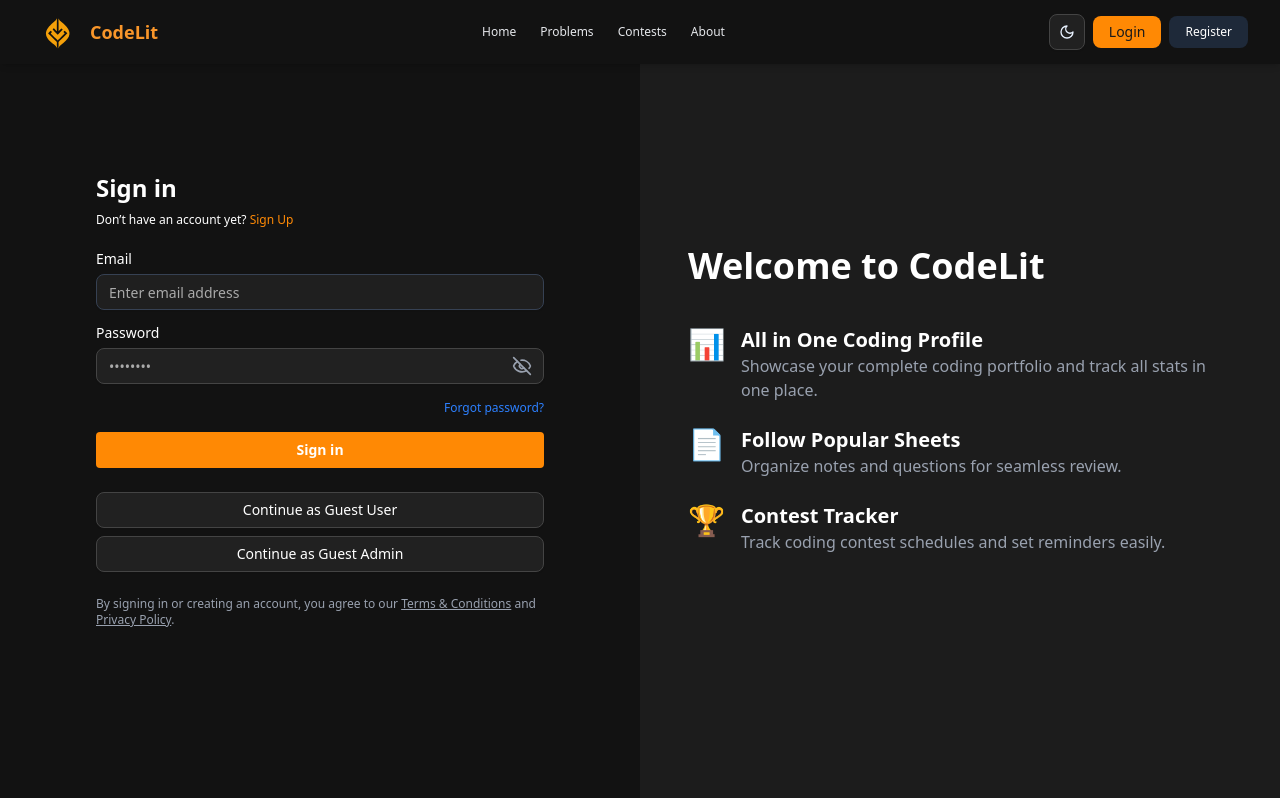
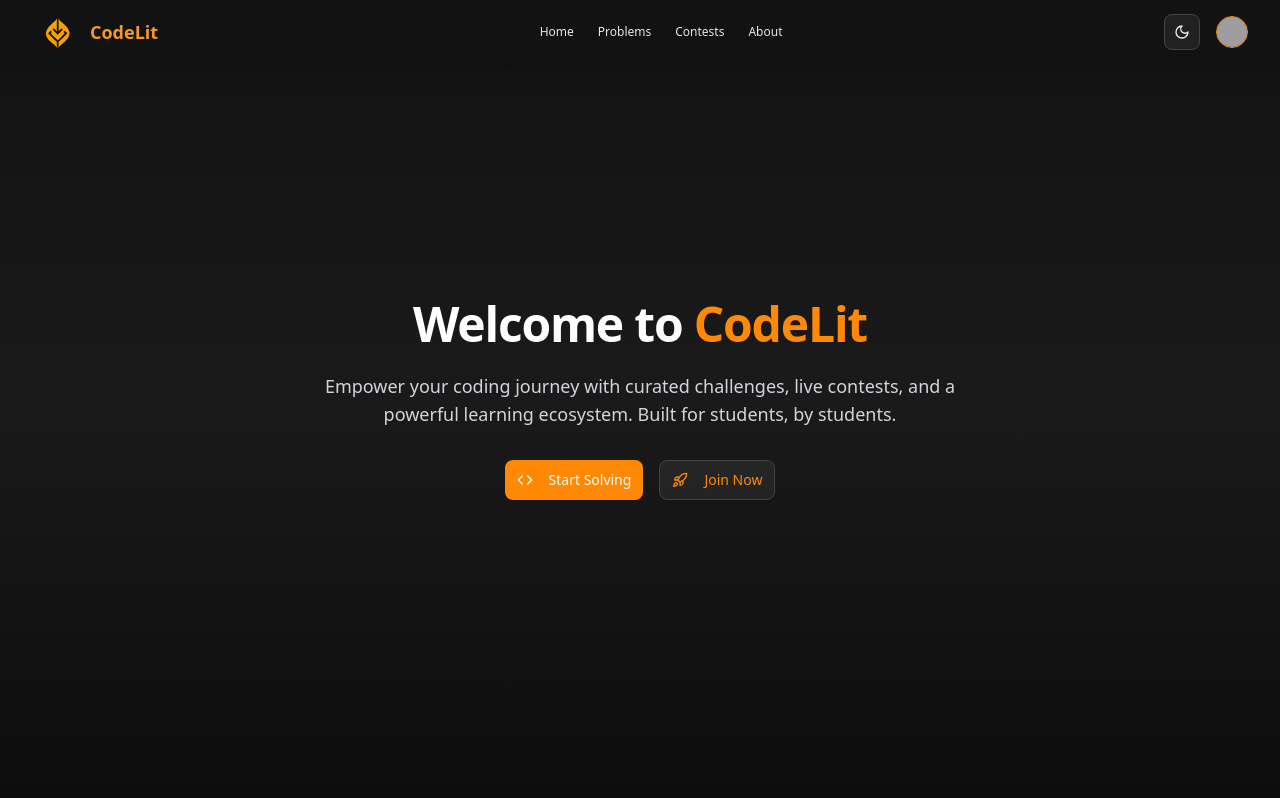
Before and after one commit to ansh-mishraa/CodeLit, a React (Vite) app in the folder front/: page / in a window 1280 px wide. Before the commit this address led to /login. Shown: the top 798 px of the page. Built offline with nearby package versions, Linux system fonts and the light colour scheme; no server answers; grey boxes are pictures that could not be loaded.

Commit message:
fix: update HomePage route to always render without auth check

```diff
--- a/front/src/App.tsx
+++ b/front/src/App.tsx
@@ -49,7 +49,7 @@ function App() {
             {/* Landing */}
             <Route
               index
-              element={authUser ? <HomePage /> : <Navigate to="/login" />}
+              element={<HomePage /> }
             />
             <Route
               path="/problems"
```
